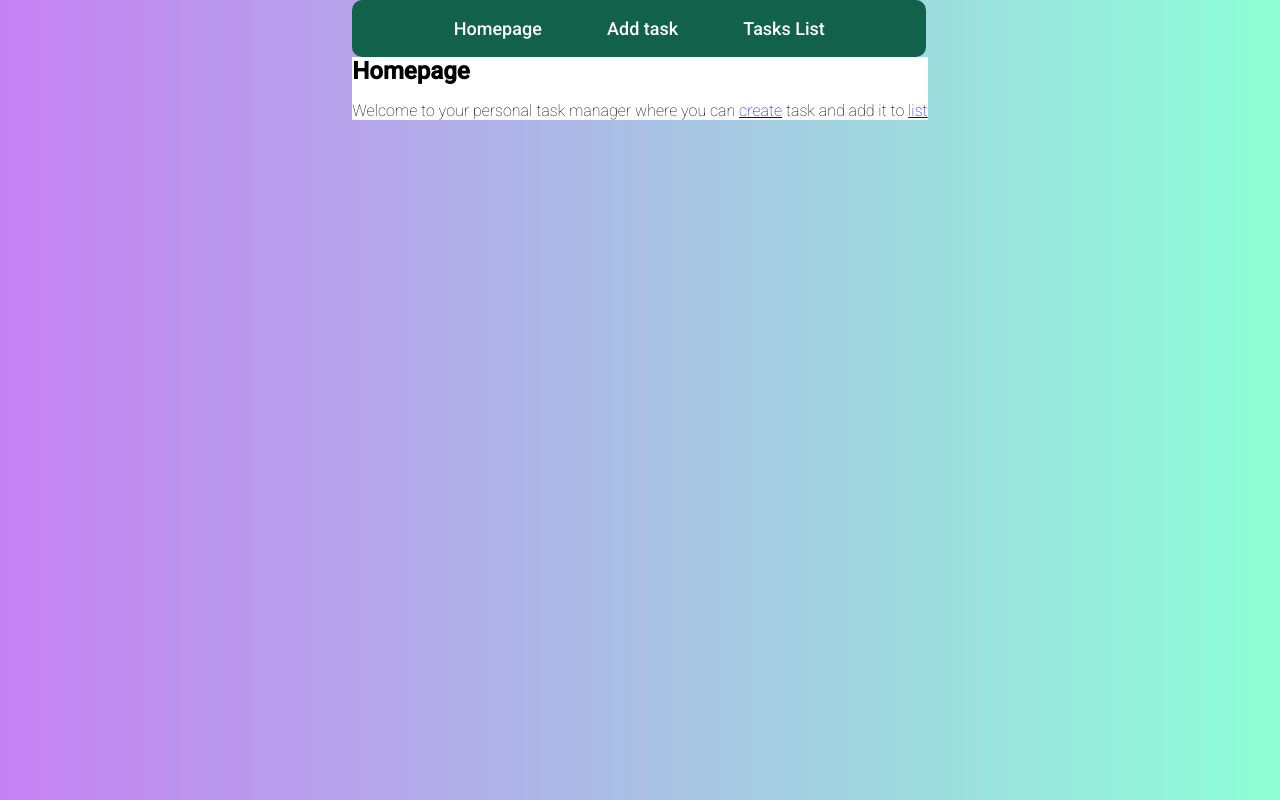
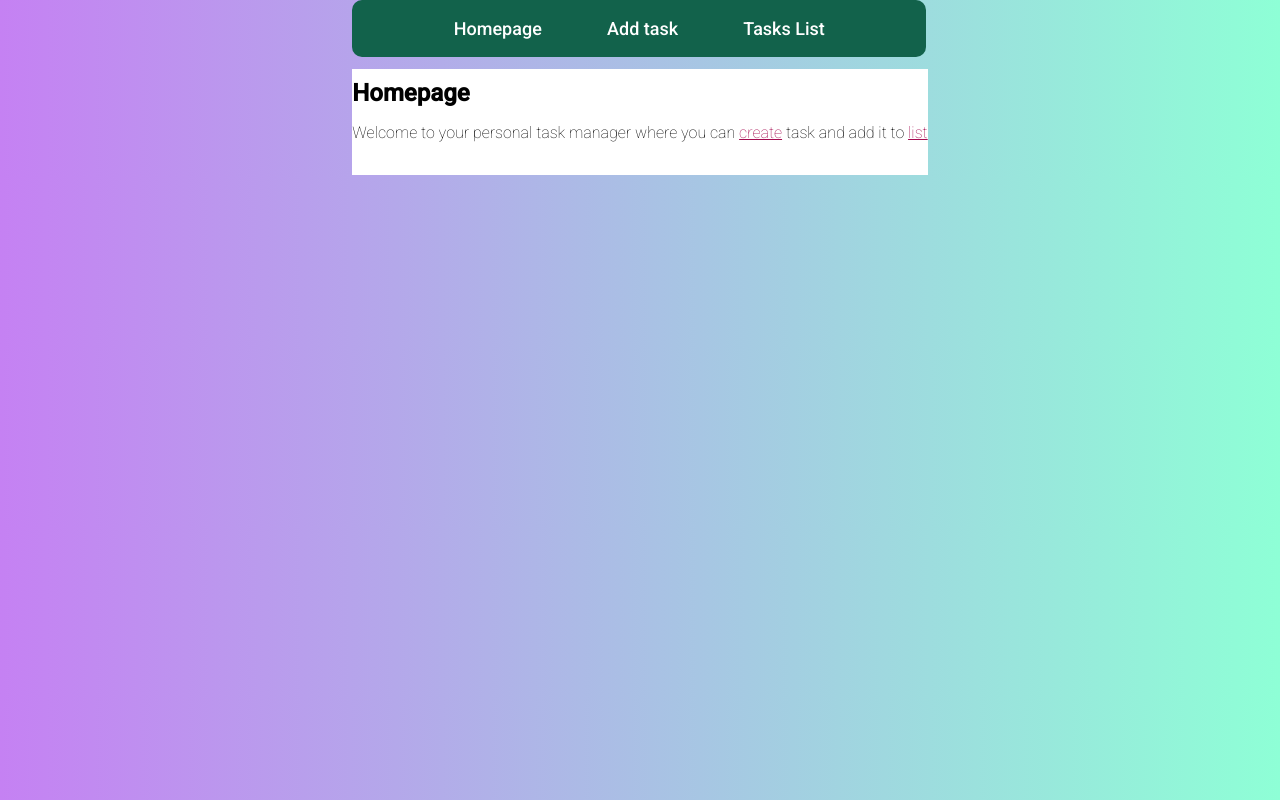
Before and after one commit to Ave-Mari/Your-Task-Manager, a Vue app: page / in a window 1280 px wide. Built offline with nearby package versions, Linux system fonts and the light colour scheme.

Commit message:
add more style

```diff
--- a/src/components/HomePage.vue
+++ b/src/components/HomePage.vue
@@ -18,11 +18,15 @@ export default {
 <style>
 
     .homepage-link {
-
+        color: rgb(165, 12, 81);
     }
 
     .homepage {
         background: #fff;
+        margin-top: 12px;
+        padding-top: 10px;
+        padding-bottom: 17px;
+        border: 33px;
     }
 
     p {
```
